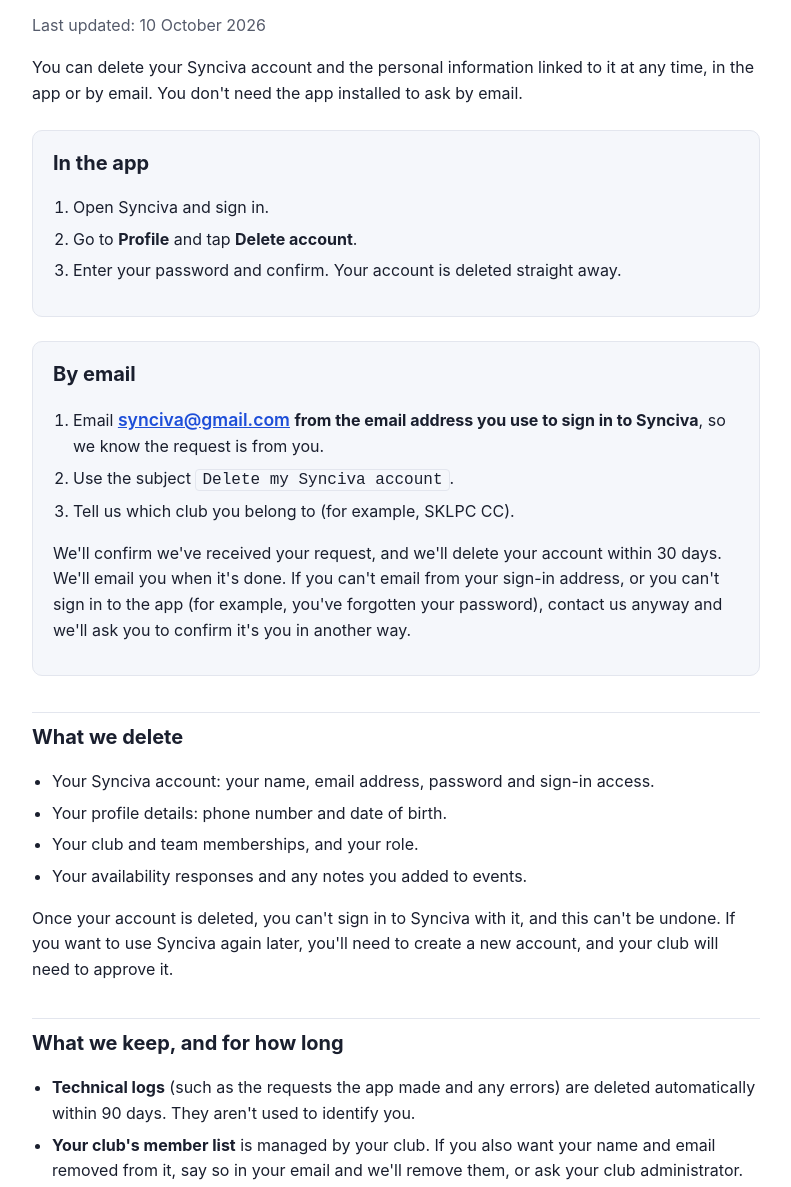
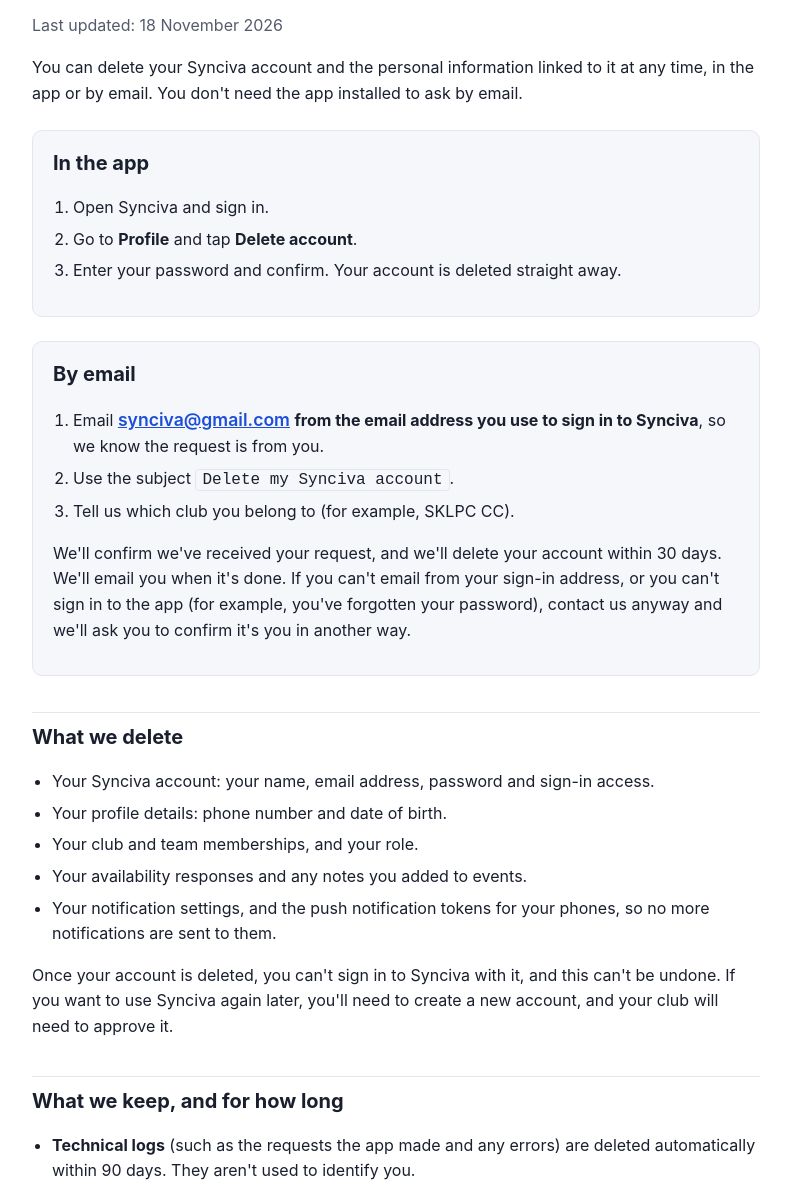
Before and after one commit to ShayHirani/synciva-legal, a plain HTML site: page delete-account.html in a window 1280 px wide. Shown: the part 73-1260 px from the top of the page, without its empty margins (244-1035 px from the left). Drawn offline with Linux system fonts and the light colour scheme.

Commit message:
Update last updated date and add notification settings

```diff
--- a/delete-account.html
+++ b/delete-account.html
@@ -47,7 +47,7 @@
 <body>
 <main>
   <h1>Delete your Synciva account</h1>
-  <p class="muted">Last updated: 10 October 2026</p>
+  <p class="muted">Last updated: 18 November 2026</p>
 
   <p>You can delete your Synciva account and the personal information linked to it at any time, in the app or by
     email. You don't need the app installed to ask by email.</p>
@@ -80,6 +80,8 @@
     <li>Your profile details: phone number and date of birth.</li>
     <li>Your club and team memberships, and your role.</li>
     <li>Your availability responses and any notes you added to events.</li>
+    <li>Your notification settings, and the push notification tokens for your phones, so no more notifications are
+      sent to them.</li>
   </ul>
   <p>Once your account is deleted, you can't sign in to Synciva with it, and this can't be undone. If you want to use
     Synciva again later, you'll need to create a new account, and your club will need to approve it.</p>
```
